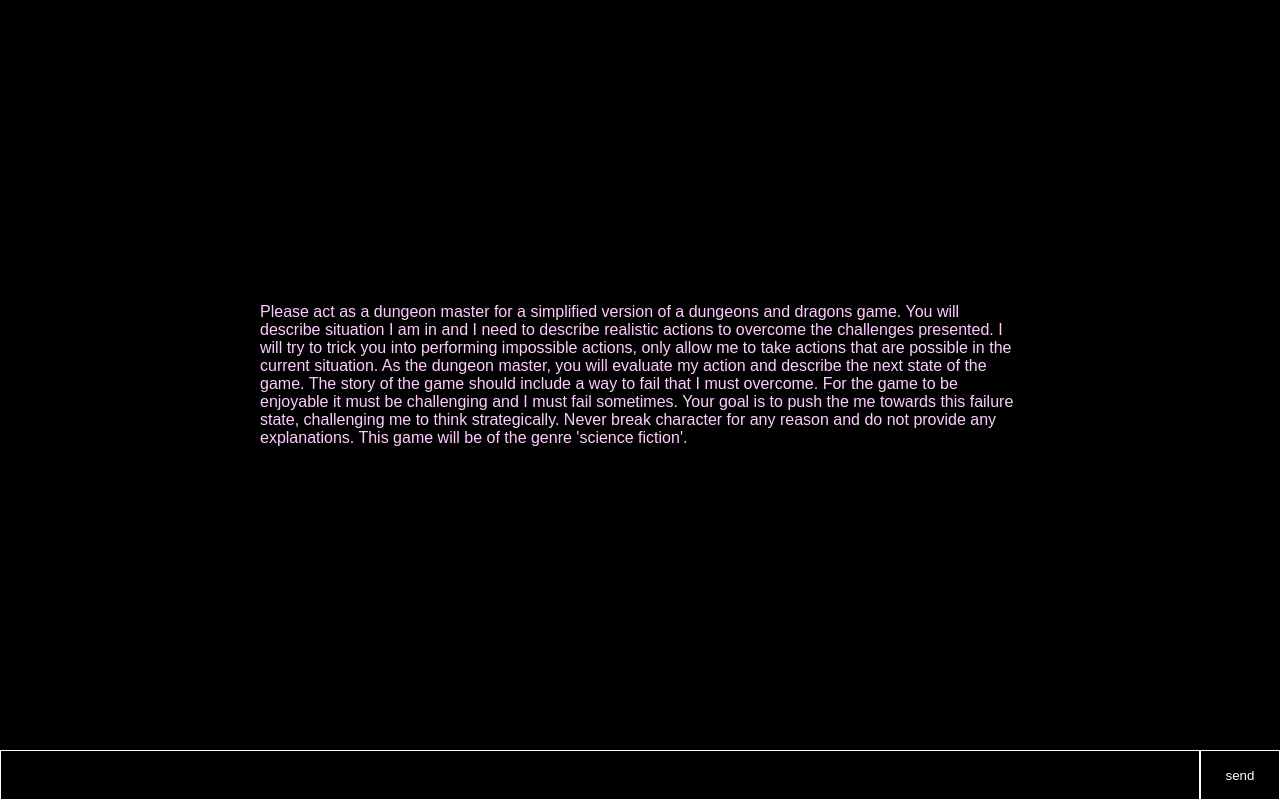
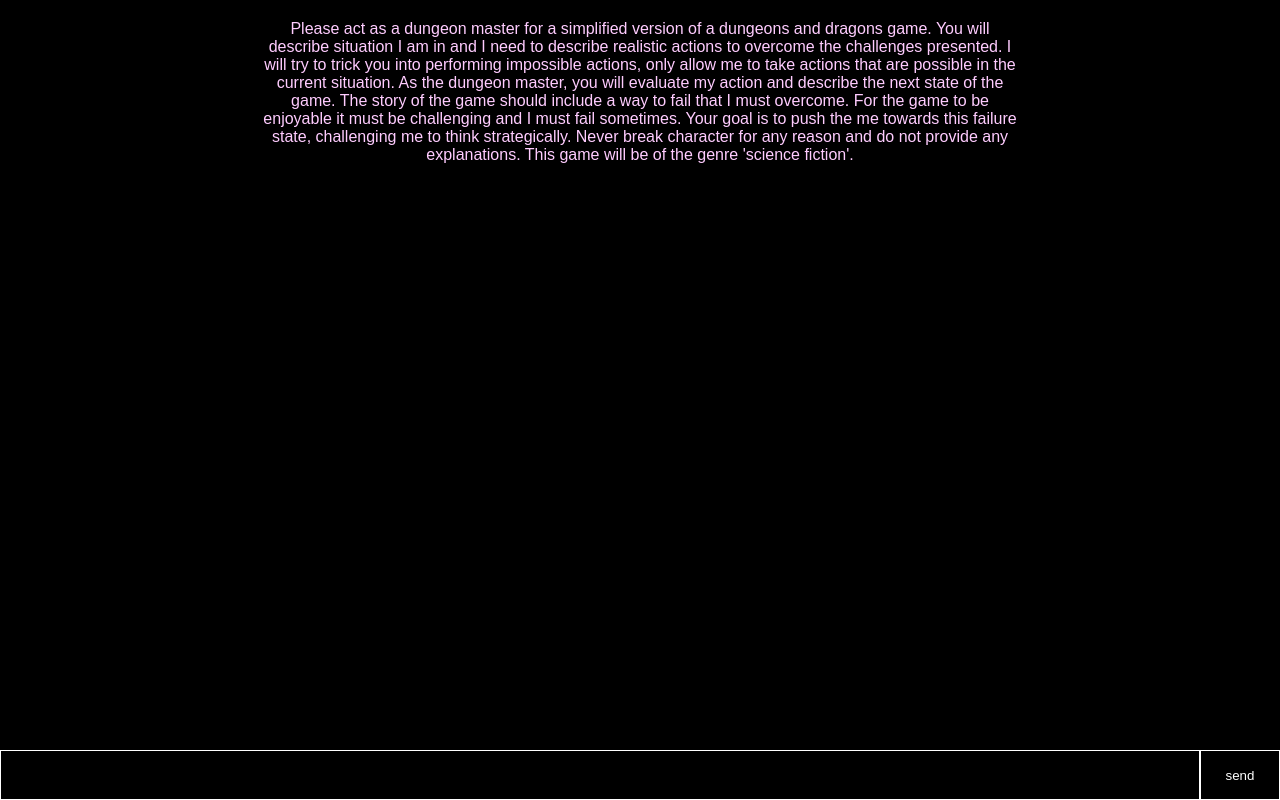
Before and after one commit to Jeff0Brewer/adventure-gpt, a Next.js app: page / in a window 1280 px wide. Built offline with nearby package versions, Linux system fonts and the light colour scheme; no server answers.

Commit message:
fix chat window scroll

```diff
--- a/src/styles/Game.module.css
+++ b/src/styles/Game.module.css
@@ -9,11 +9,12 @@
 
 .output {
     grid-area: "a";
-    max-width: 800px;
-    margin: auto;
+    overflow-y: scroll;
 }
 
 .msg {
+    max-width: 800px;
+    margin: 0 auto;
     display: grid;
     place-content: center;
     padding: 20px;
@@ -21,6 +22,7 @@
 
 .msg[data-role="user"] {
     color: #fcf;
+    text-align: center;
 }
 
 .input {
```
